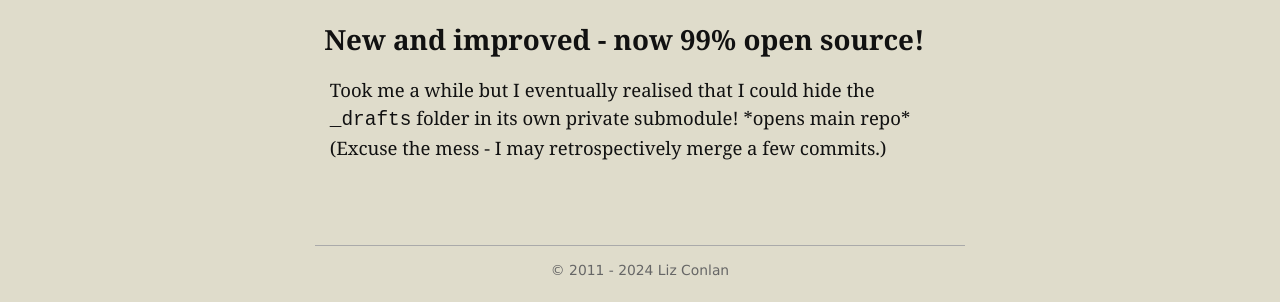
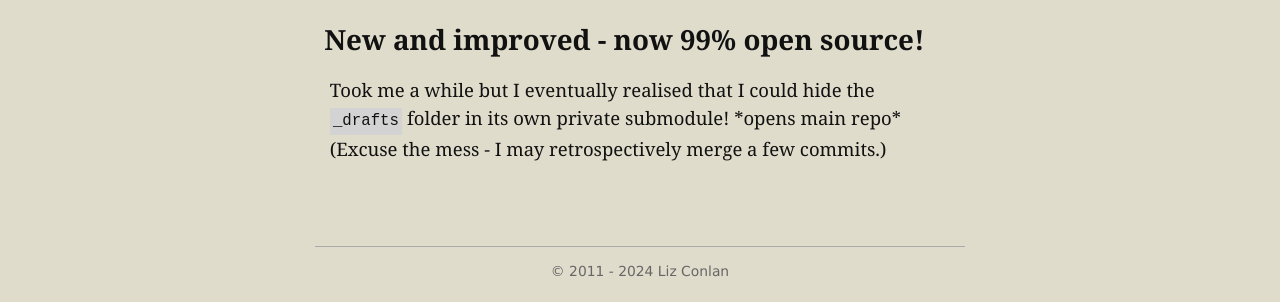
Before and after one commit to lizconlan/lizconlan.github.com, a Jekyll site: the page built from index.md, in a window 1280 px wide. Shown: the part 767-1069 px from the top of the page. Built offline with Jekyll 4.4.1, drawn with Linux system fonts in a browser that asks for light colours.

Commit message:
Update "code" css

```diff
--- a/styles/style.css
+++ b/styles/style.css
@@ -158,8 +158,11 @@ pre code {
   word-wrap: break-word;
 }
 
-code {
-  font-size: 1.05em;
+p code {
+  display: inline-block;
+  font-size: 0.85em;
+  padding: 0.01em 0.2em;
+  background-color: lightgray
 }
 
 span.post_date {
```
